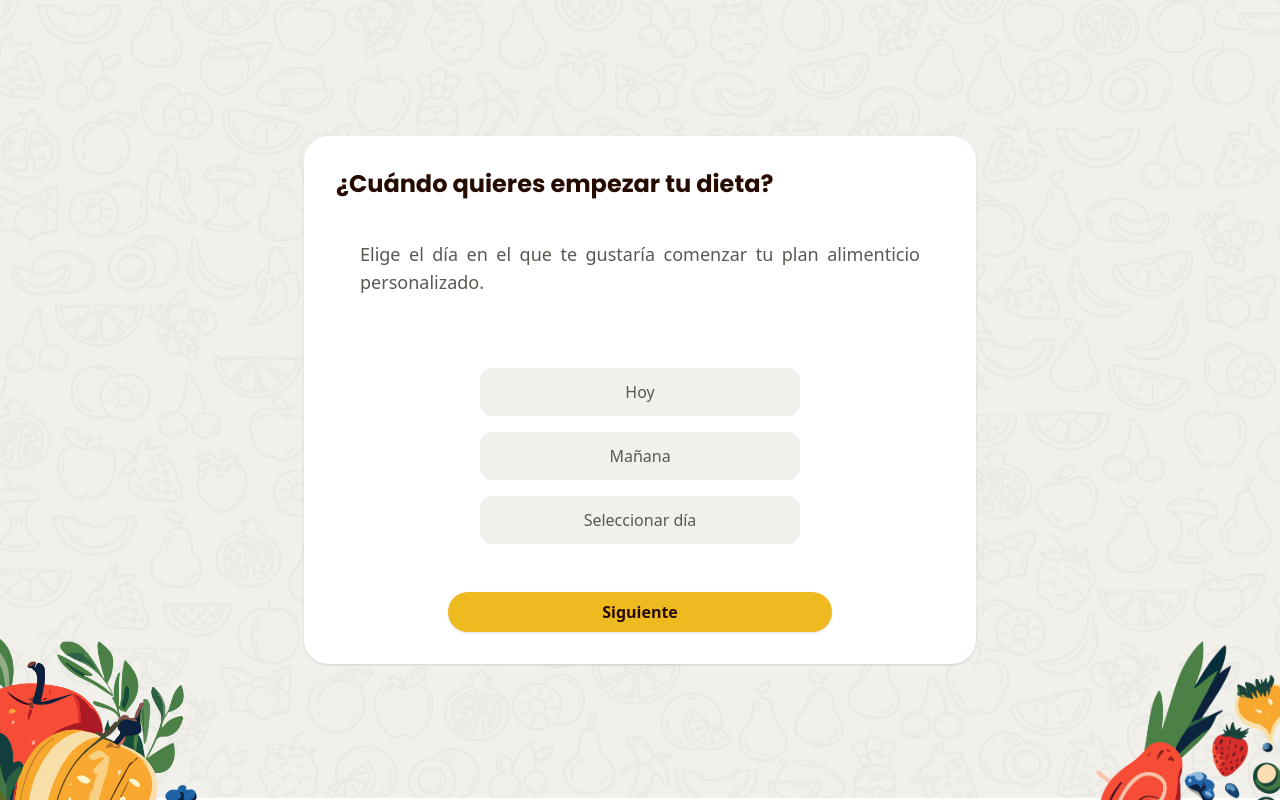
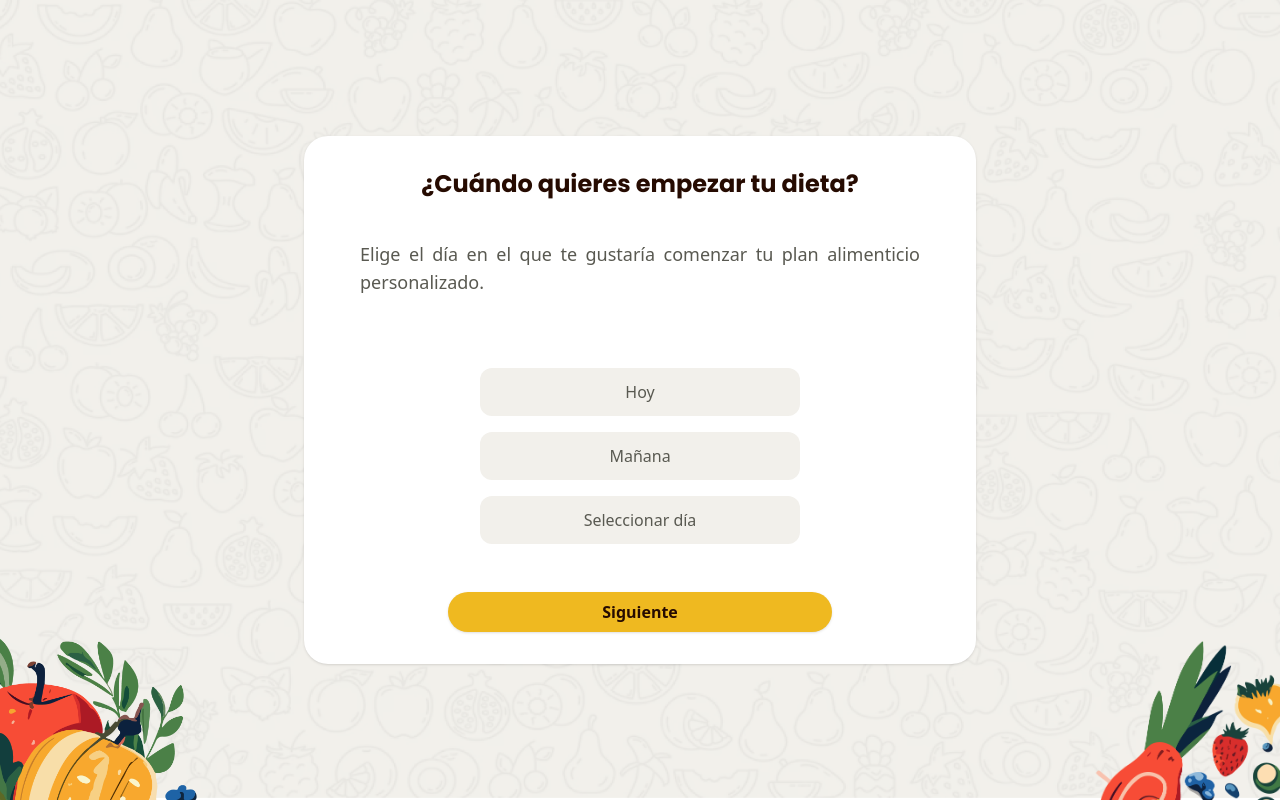
Before and after one commit to Rafiky724/NutrIA, a React (Vite) app in the folder frontend/: page /startDiet in a window 1280 px wide. Built offline with nearby package versions, Linux system fonts and the light colour scheme; no server answers; sample sign-in values are in the browser's storage.

Commit message:
Update StartDiet.tsx

```diff
--- a/frontend/src/pages/Onboarding/StartDiet.tsx
+++ b/frontend/src/pages/Onboarding/StartDiet.tsx
@@ -83,7 +83,7 @@ export default function StartDiet() {
   return (
     <div className="min-h-screen bg-[url('/Background/Back.png')] bg-cover bg-center flex items-center justify-center px-4 sm:px-6 py-6">
       <div className="bg-white w-full max-w-2xl rounded-3xl shadow p-8 flex flex-col gap-6 text-center z-50">
-        <h1 className="ft-bold text-lg sm:text-xl md:text-2xl text-brown text-center md:text-left mb-4">
+        <h1 className="ft-bold text-lg sm:text-xl md:text-2xl text-brown text-center md:text-left mb-4 mx-auto">
           ¿Cuándo quieres empezar tu dieta?
         </h1>
 
```
